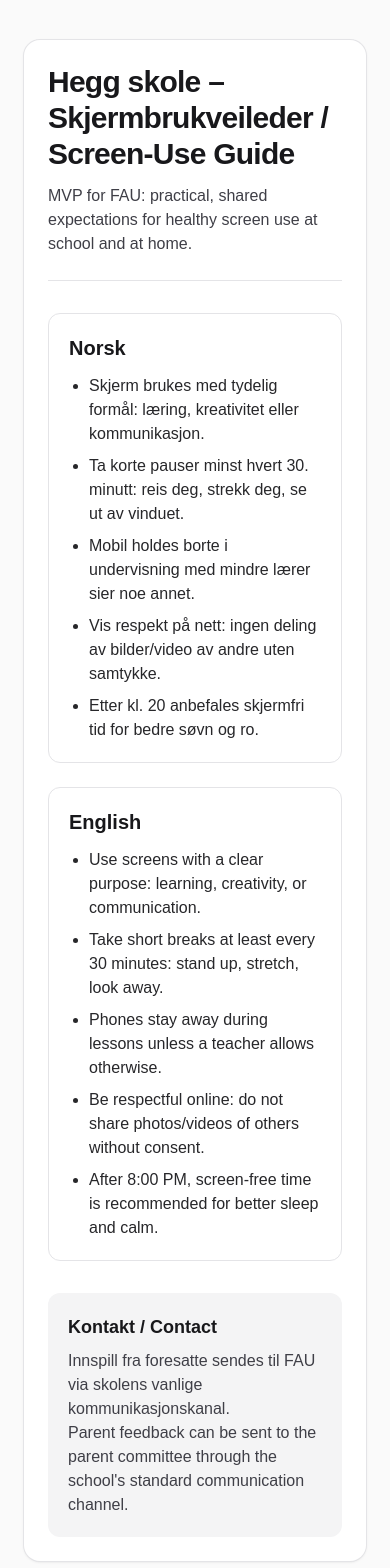
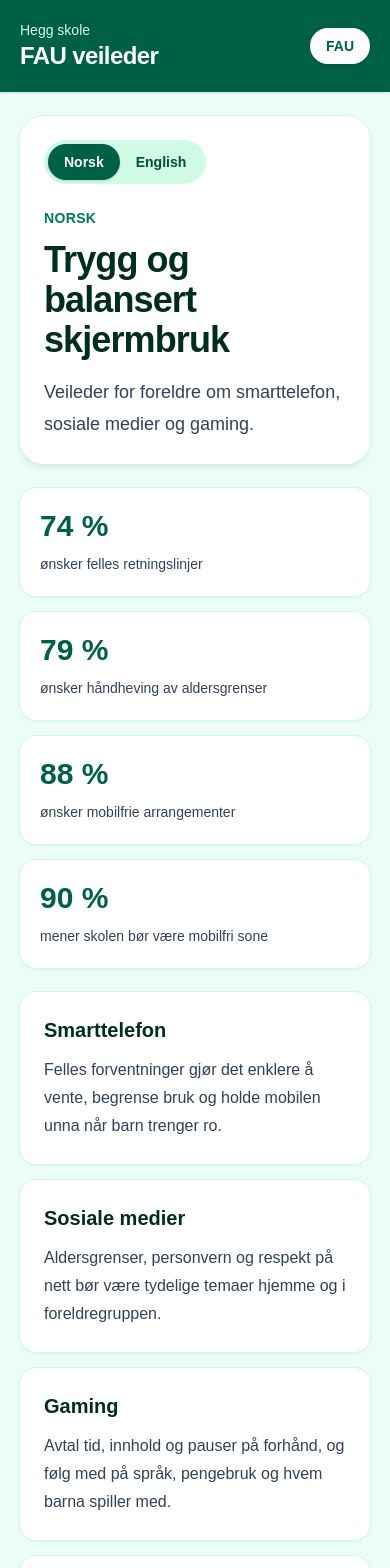
Before and after one commit to dna79/fau-hegg-veileder, a Next.js app: page / in a window 390 px wide. Shown: the top 1568 px of the page. Built offline with nearby package versions, Linux system fonts and the light colour scheme.

Commit message:
Improve mobile FAU guide MVP

```diff
--- a/app/page.tsx
+++ b/app/page.tsx
@@ -1,45 +1,141 @@
+"use client";
+
+import { useState } from "react";
+
+type Language = "no" | "en";
+
+const content = {
+  no: {
+    languageLabel: "Norsk",
+    title: "Trygg og balansert skjermbruk",
+    intro: "Veileder for foreldre om smarttelefon, sosiale medier og gaming.",
+    stats: [
+      { value: "74 %", label: "ønsker felles retningslinjer" },
+      { value: "79 %", label: "ønsker håndheving av aldersgrenser" },
+      { value: "88 %", label: "ønsker mobilfrie arrangementer" },
+      { value: "90 %", label: "mener skolen bør være mobilfri sone" },
+    ],
+    sections: [
+      {
+        title: "Smarttelefon",
+        text: "Felles forventninger gjør det enklere å vente, begrense bruk og holde mobilen unna når barn trenger ro.",
+      },
+      {
+        title: "Sosiale medier",
+        text: "Aldersgrenser, personvern og respekt på nett bør være tydelige temaer hjemme og i foreldregruppen.",
+      },
+      {
+        title: "Gaming",
+        text: "Avtal tid, innhold og pauser på forhånd, og følg med på språk, pengebruk og hvem barna spiller med.",
+      },
+      {
+        title: "Generelle råd",
+        text: "Snakk sammen tidlig, stå samlet som foreldre og lag enkle regler som kan følges i hverdagen.",
+      },
+    ],
+  },
+  en: {
+    languageLabel: "English",
+    title: "Safe and balanced screen use",
+    intro: "Guide for parents about smartphones, social media and gaming.",
+    stats: [
+      { value: "74 %", label: "want shared guidelines" },
+      { value: "79 %", label: "want age limits to be enforced" },
+      { value: "88 %", label: "want phone-free events" },
+      { value: "90 %", label: "believe school should be a phone-free zone" },
+    ],
+    sections: [
+      {
+        title: "Smartphones",
+        text: "Shared expectations make it easier to wait, limit use and keep phones away when children need calm.",
+      },
+      {
+        title: "Social media",
+        text: "Age limits, privacy and respectful behavior online should be clear topics at home and among parents.",
+      },
+      {
+        title: "Gaming",
+        text: "Agree on time, content and breaks in advance, and pay attention to language, spending and who children play with.",
+      },
+      {
+        title: "General advice",
+        text: "Start conversations early, stay aligned as parents and make simple rules that work in everyday life.",
+      },
+    ],
+  },
+};
+
 export default function Home() {
+  const [language, setLanguage] = useState<Language>("no");
+  const selected = content[language];
+
   return (
-    <main className="min-h-screen bg-zinc-50 px-6 py-10 text-zinc-900 sm:px-10">
-      <div className="mx-auto max-w-4xl rounded-2xl bg-white p-6 shadow-sm ring-1 ring-zinc-200 sm:p-10">
-        <header className="mb-8 border-b border-zinc-200 pb-6">
-          <h1 className="text-3xl font-bold tracking-tight">Hegg skole – Skjermbrukveileder / Screen-Use Guide</h1>
-          <p className="mt-3 text-base text-zinc-700">
-            MVP for FAU: practical, shared expectations for healthy screen use at school and at home.
-          </p>
-        </header>
+    <main className="min-h-screen bg-emerald-50 text-slate-950">
+      <header className="bg-emerald-800 px-5 py-5 text-white shadow-sm">
+        <div className="mx-auto flex max-w-5xl items-center justify-between gap-4">
+          <div>
+            <p className="text-sm font-medium text-emerald-100">Hegg skole</p>
+            <h1 className="text-2xl font-bold tracking-tight">FAU veileder</h1>
+          </div>
+          <div className="rounded-full bg-white px-4 py-2 text-sm font-bold text-emerald-800 shadow-sm">
+            FAU
+          </div>
+        </div>
+      </header>
 
-        <section className="grid gap-6 md:grid-cols-2">
-          <article className="rounded-xl border border-zinc-200 p-5">
-            <h2 className="mb-3 text-xl font-semibold">Norsk</h2>
-            <ul className="list-disc space-y-2 pl-5 text-zinc-800">
-              <li>Skjerm brukes med tydelig formål: læring, kreativitet eller kommunikasjon.</li>
-              <li>Ta korte pauser minst hvert 30. minutt: reis deg, strekk deg, se ut av vinduet.</li>
-              <li>Mobil holdes borte i undervisning med mindre lærer sier noe annet.</li>
-              <li>Vis respekt på nett: ingen deling av bilder/video av andre uten samtykke.</li>
-              <li>Etter kl. 20 anbefales skjermfri tid for bedre søvn og ro.</li>
-            </ul>
-          </article>
+      <div className="mx-auto flex max-w-5xl flex-col gap-6 px-5 py-6 sm:px-8 lg:py-10">
+        <section className="rounded-3xl bg-white p-6 shadow-md shadow-emerald-900/10 ring-1 ring-emerald-100 sm:p-8">
+          <div className="mb-6 inline-flex rounded-full bg-emerald-100 p-1">
+            {(["no", "en"] as const).map((option) => (
+              <button
+                key={option}
+                type="button"
+                onClick={() => setLanguage(option)}
+                className={`rounded-full px-4 py-2 text-sm font-semibold transition ${
+                  language === option
+                    ? "bg-emerald-800 text-white shadow-sm"
+                    : "text-emerald-900 hover:bg-white"
+                }`}
+                aria-pressed={language === option}
+              >
+                {content[option].languageLabel}
+              </button>
+            ))}
+          </div>
 
-          <article className="rounded-xl border border-zinc-200 p-5">
-            <h2 className="mb-3 text-xl font-semibold">English</h2>
-            <ul className="list-disc space-y-2 pl-5 text-zinc-800">
-              <li>Use screens with a clear purpose: learning, creativity, or communication.</li>
-              <li>Take short breaks at least every 30 minutes: stand up, stretch, look away.</li>
-              <li>Phones stay away during lessons unless a teacher allows otherwise.</li>
-              <li>Be respectful online: do not share photos/videos of others without consent.</li>
-              <li>After 8:00 PM, screen-free time is recommended for better sleep and calm.</li>
-            </ul>
-          </article>
+          <div className="max-w-3xl">
+            <p className="mb-3 text-sm font-semibold uppercase tracking-wide text-emerald-700">
+              {selected.languageLabel}
+            </p>
+            <h2 className="text-4xl font-bold tracking-tight text-emerald-950 sm:text-5xl">
+              {selected.title}
+            </h2>
+            <p className="mt-4 text-lg leading-8 text-slate-700">{selected.intro}</p>
+          </div>
         </section>
 
-        <section className="mt-8 rounded-xl bg-zinc-100 p-5">
-          <h3 className="text-lg font-semibold">Kontakt / Contact</h3>
-          <p className="mt-2 text-zinc-700">
-            Innspill fra foresatte sendes til FAU via skolens vanlige kommunikasjonskanal.
-            <br />
-            Parent feedback can be sent to the parent committee through the school&apos;s standard communication channel.
-          </p>
+        <section className="grid gap-4 sm:grid-cols-2 lg:grid-cols-4">
+          {selected.stats.map((stat) => (
+            <article
+              key={stat.label}
+              className="rounded-2xl bg-white p-5 shadow-sm shadow-emerald-900/10 ring-1 ring-emerald-100"
+            >
+              <p className="text-3xl font-bold text-emerald-800">{stat.value}</p>
+              <p className="mt-2 text-sm leading-6 text-slate-700">{stat.label}</p>
+            </article>
+          ))}
+        </section>
+
+        <section className="grid gap-4 md:grid-cols-2">
+          {selected.sections.map((section) => (
+            <article
+              key={section.title}
+              className="rounded-2xl bg-white p-6 shadow-sm shadow-emerald-900/10 ring-1 ring-emerald-100"
+            >
+              <h3 className="text-xl font-bold text-emerald-950">{section.title}</h3>
+              <p className="mt-3 leading-7 text-slate-700">{section.text}</p>
+            </article>
+          ))}
         </section>
       </div>
     </main>
```
